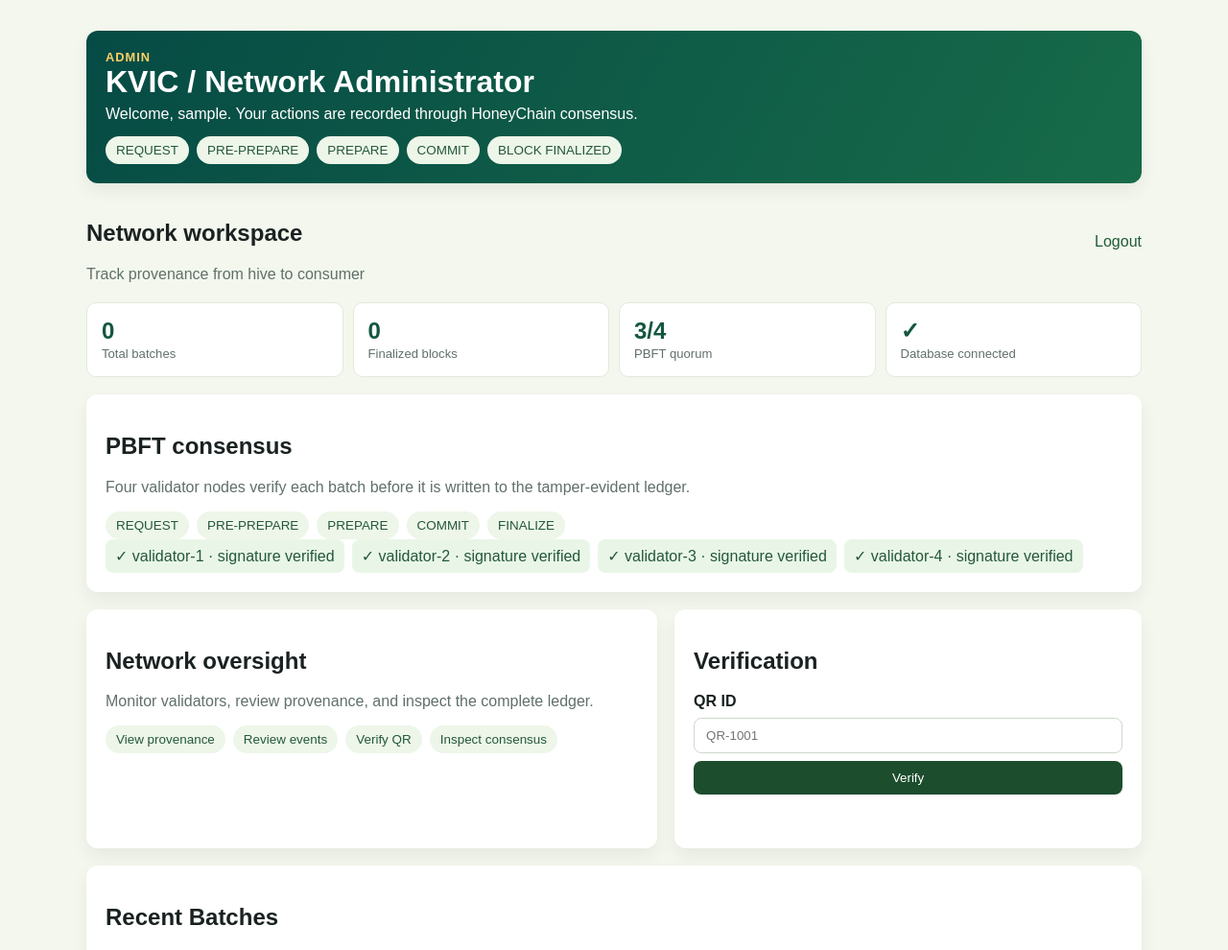
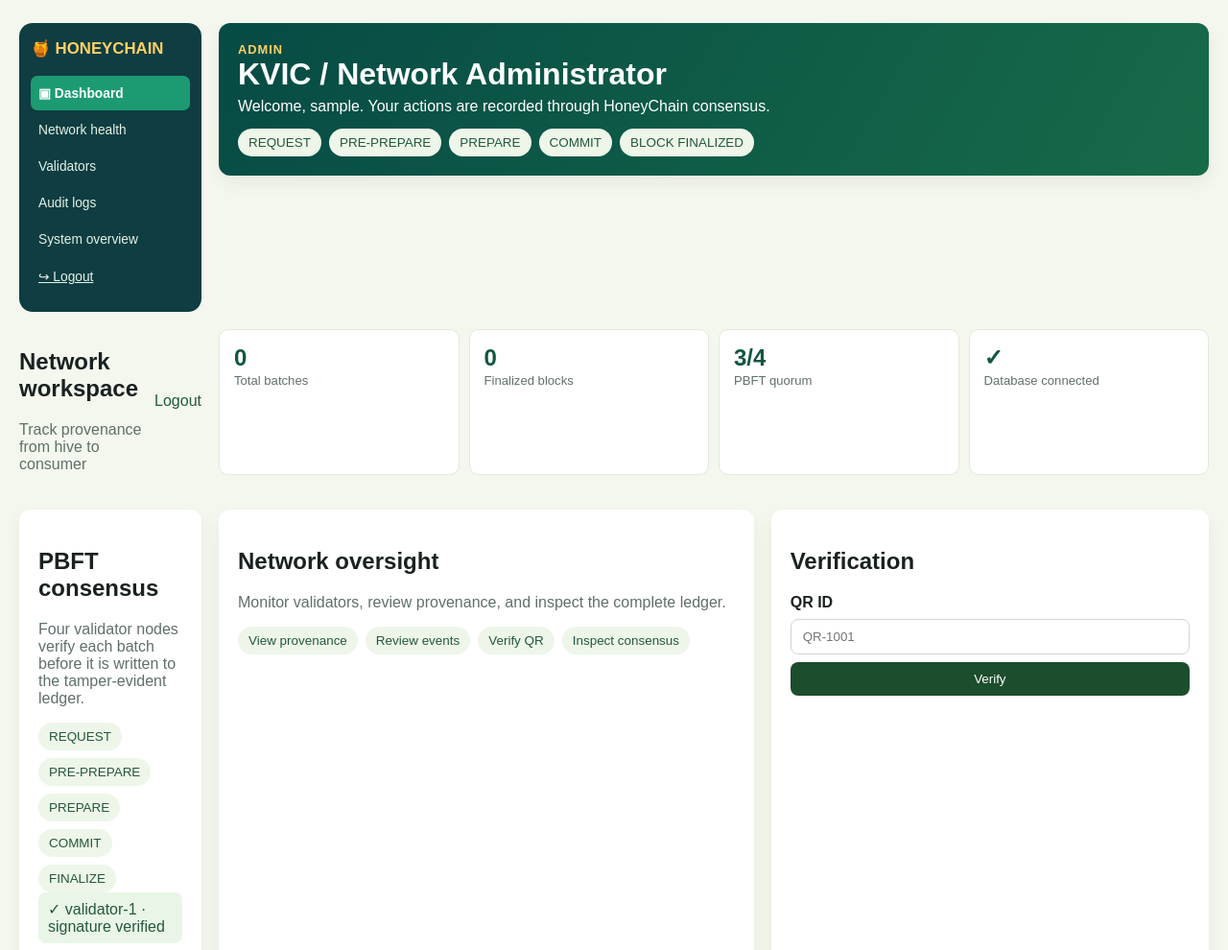
Before and after one commit to Sridhar2102006/security-remediation-honeychain-repo, a Flask app: page /dashboard in a window 1280 px wide. Shown: the top 990 px of the page at 96% size. Run offline with Flask 3, Linux system fonts and the light colour scheme; the visitor is signed in with stand-in values (Sample User, id 1); data that the repository does not hold is empty; some libraries are stand-ins or nearby versions.

Commit message:
Improve designation-specific dashboards

```diff
--- a/backend/blockchain_api_server.py
+++ b/backend/blockchain_api_server.py
@@ -213,6 +213,16 @@
     role_title, workspace_title, workspace_description = role_details.get(
         role, ('HoneyChain workspace', 'Traceability workspace', 'Review trusted supply-chain records.')
     )
+    role_config = {
+        'admin': ('Network health', 'Validators', 'Audit logs', 'System overview'),
+        'beekeeper': ('My apiaries', 'Harvest records', 'Batch creation', 'Pickup requests'),
+        'processor': ('Incoming batches', 'In processing', 'Quality submissions', 'Inventory'),
+        'quality_lab': ('Test requests', 'Under testing', 'Certificates', 'Failed batches'),
+        'distributor': ('Inventory', 'Approved batches', 'Shipments', 'Delivery tracking'),
+        'retailer': ('Products received', 'Inventory', 'Sales', 'QR verification'),
+        'consumer': ('Scan QR', 'Verify product', 'Provenance', 'Product history'),
+    }
+    nav_items = role_config.get(role, role_config['consumer'])
     blocks = DB_BACKEND.list_blocks()
     return render_template(
         'dashboard.html',
@@ -227,6 +237,7 @@
         validators=PBFT.validator_nodes,
         validator_count=len(PBFT.validator_nodes),
         quorum=PBFT.quorum_size,
+        nav_items=nav_items,
         batches=batches,
     )
 
--- a/backend/templates/dashboard.html
+++ b/backend/templates/dashboard.html
@@ -6,7 +6,12 @@
     <title>HoneyChain Dashboard</title>
     <style>
       body { font-family: Arial, sans-serif; background: #f3f7ee; color: #1a2121; margin: 0; }
-      .wrap { max-width: 1100px; margin: 32px auto; padding: 0 20px 40px; }
+      .shell { max-width: 1240px; margin: 24px auto; padding: 0 16px 40px; display: grid; grid-template-columns: 190px 1fr; gap: 18px; }
+      .sidebar { background: #0f3d42; color: white; border-radius: 14px; padding: 16px 12px; align-self: start; position: sticky; top: 16px; }
+      .sidebar h2 { font-size: 1.05rem; margin: 0 0 18px; color: #ffd166; }
+      .nav-item { display: block; padding: 10px 8px; color: #e4f3e6; border-radius: 7px; font-size: 0.86rem; margin: 3px 0; }
+      .nav-item.active { background: #1c9b72; color: white; font-weight: bold; }
+      .wrap { min-width: 0; }
       header { display: flex; justify-content: space-between; align-items: center; margin-bottom: 20px; }
       .card { background: white; border-radius: 12px; box-shadow: 0 8px 18px rgba(0,0,0,0.06); padding: 20px; margin-bottom: 18px; }
       .hero { background: linear-gradient(120deg, #064b45, #176b49); color: white; }
@@ -21,6 +26,7 @@
       .metric span { color: #607069; font-size: 0.82rem; }
       .validators { display: flex; flex-wrap: wrap; gap: 8px; }
       .validator { padding: 8px 10px; background: #e9f6e7; border-radius: 8px; color: #24583a; }
+      @media (max-width: 820px) { .shell { grid-template-columns: 1fr; } .sidebar { position: static; } .sidebar nav { display: flex; flex-wrap: wrap; gap: 5px; } .nav-item { padding: 8px; } }
       @media (max-width: 700px) { .grid, .metrics { grid-template-columns: 1fr; } header { align-items: flex-start; } }
       .grid { display: grid; grid-template-columns: 1.1fr 0.9fr; gap: 18px; }
       label { display: block; font-weight: 600; margin-top: 12px; }
@@ -33,13 +39,25 @@
     </style>
   </head>
   <body>
-    <div class="wrap">
+    <div class="shell">
+      <aside class="sidebar">
+        <h2>🍯 HONEYCHAIN</h2>
+        <nav aria-label="Role workspace navigation">
+          <span class="nav-item active">▣ Dashboard</span>
+          {% for item in nav_items %}
+            <span class="nav-item">{{ item }}</span>
+          {% endfor %}
+          <a class="nav-item" href="/logout">↪ Logout</a>
+        </nav>
+      </aside>
+      <div class="wrap">
       <div class="card hero">
         <div class="role">{{ role_label }}</div>
         <h1>{{ role_title }}</h1>
         <div>Welcome, {{ username }}. Your actions are recorded through HoneyChain consensus.</div>
         <div class="flow">
           <span class="step">REQUEST</span><span class="step">PRE-PREPARE</span><span class="step">PREPARE</span><span class="step">COMMIT</span><span class="step">BLOCK FINALIZED</span>
+          </div>
         </div>
       </div>
       <header>
```
Also changed, not shown: plan.md (+5 -0 lines), tests/test_render_demo_e2e.py (+1 -0 lines).
